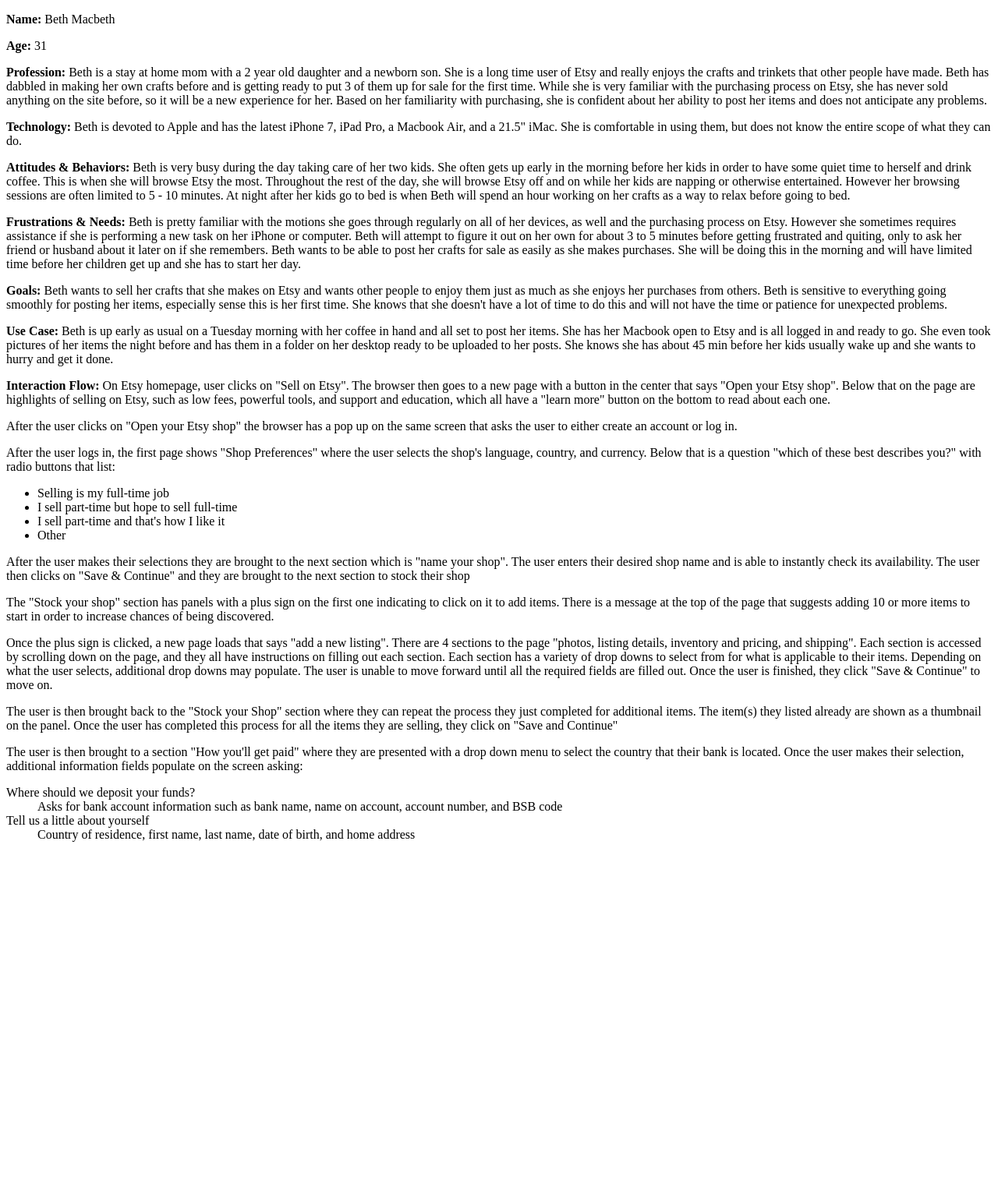
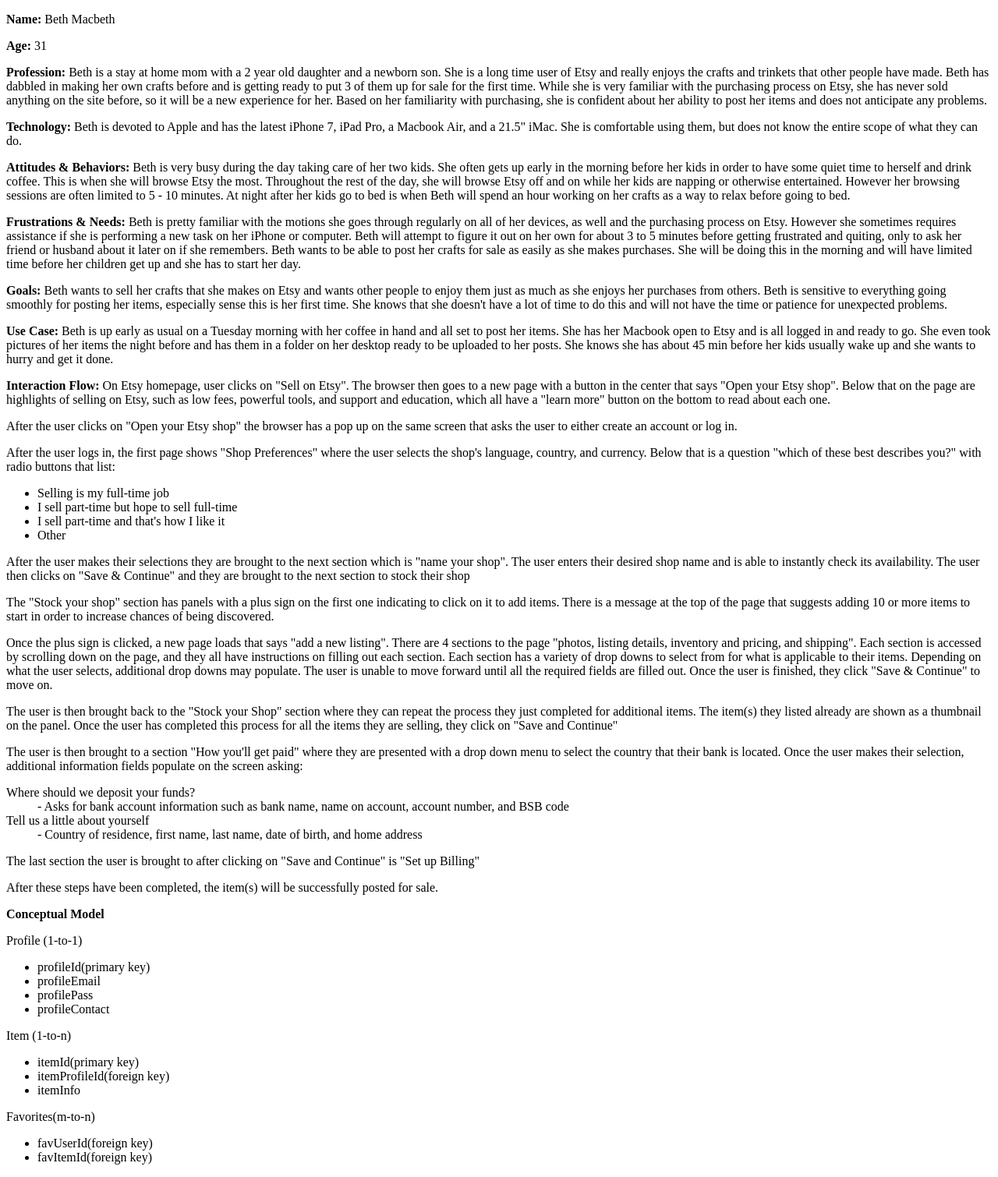
Before and after one commit to djackreuter/data-design-etsy, a PHP site: page / in a window 1280 px wide. Shown: the part 431-1941 px from the top of the page at 78% size. Before the commit the page ends 1511 px from the top, so only its background shows below. Run offline with PHP 8.4, Linux system fonts and the light colour scheme.

Commit message:
added conceptual model

```diff
--- a/index.php
+++ b/index.php
@@ -17,14 +17,14 @@
 			site before, so it will be a new experience for her. Based on her familiarity with purchasing, she
 			is confident about her ability to post her items and does not anticipate any problems.</p>
 		<p><strong>Technology:</strong> Beth is devoted to Apple and has the latest iPhone 7, iPad Pro, a Macbook Air,
-			and a 21.5" iMac. She is comfortable in using them, but does not know the entire scope of what they can do.</p>
-		<p><strong>Attitudes & Behaviors:</strong> Beth is very busy during the day taking care of her two kids. She
+			and a 21.5" iMac. She is comfortable using them, but does not know the entire scope of what they can do.</p>
+		<p><strong>Attitudes &amp; Behaviors:</strong> Beth is very busy during the day taking care of her two kids. She
 			often gets up early in the morning before her kids in order to have some quiet time to herself and drink
 			coffee. This is when she will browse Etsy the most. Throughout the rest of the day, she will browse Etsy
 			off and on while her kids are napping or otherwise entertained. However her browsing sessions are
 			often limited to 5 - 10 minutes. At night after her kids go to bed is when Beth will spend an hour working
 			on her crafts as a way to relax before going to bed.</p>
-		<p><strong>Frustrations & Needs:</strong> Beth is pretty familiar with the motions she goes through regularly
+		<p><strong>Frustrations &amp; Needs:</strong> Beth is pretty familiar with the motions she goes through regularly
 			on all of her devices, as well and the purchasing process on Etsy. However she sometimes requires assistance
 			if she is performing a new task on her iPhone or computer. Beth will attempt to figure it out on her own for
 			about 3 to 5 minutes before getting frustrated and quiting, only to ask her friend or husband about it later
@@ -40,11 +40,10 @@
 			even took pictures of her items the night before and has them in a folder on her desktop ready to be
 			uploaded to her posts. She knows she has about 45 min before her kids usually wake up and she wants to hurry
 			and get it done.</p>
-		<p><strong>Interaction Flow:</strong> On Etsy homepage, user clicks on &quot;Sell on Etsy&quot;. The browser then
-			goes to
-			a new page with a button in the center that says &quot;Open your Etsy shop&quot;. Below that on the page are
-			highlights of selling on Etsy, such as low fees, powerful tools, and support and education, which all have a
-			&quot;learn more&quot; button on the bottom to read about each one.</p>
+		<p><strong>Interaction Flow:</strong> On Etsy homepage, user clicks on &quot;Sell on Etsy&quot;. The browser
+			then goes to a new page with a button in the center that says &quot;Open your Etsy shop&quot;. Below that on
+			the page are highlights of selling on Etsy, such as low fees, powerful tools, and support and education,
+			which all have a &quot;learn more&quot; button on the bottom to read about each one.</p>
 		<p>After the user clicks on &quot;Open your Etsy shop&quot; the browser has a pop up on the same screen that
 			asks the user to either create an account or log in.</p>
 		<p>After the user logs in, the first page shows &quot;Shop Preferences&quot; where the user selects the shop's
@@ -79,9 +78,31 @@
 			information fields populate on the screen asking:</p>
 		<dl>
 			<dt>Where should we deposit your funds?</dt>
-			<dd>Asks for bank account information such as bank name, name on account, account number, and BSB code</dd>
+			<dd>- Asks for bank account information such as bank name, name on account, account number, and BSB code</dd>
 			<dt>Tell us a little about yourself</dt>
-			<dd>Country of residence, first name, last name, date of birth, and home address</dd>
+			<dd>- Country of residence, first name, last name, date of birth, and home address</dd>
 		</dl>
+		<p>The last section the user is brought to after clicking on &quot;Save and Continue&quot; is &quot;Set up
+			Billing&quot;</p>
+		<p>After these steps have been completed, the item(s) will be successfully posted for sale.</p>
+		<p><strong>Conceptual Model</strong></p>
+		<p>Profile (1-to-1)</p> <!-- one user can have one profile/account -->
+		<ul>
+			<li>profileId(primary key)</li>
+			<li>profileEmail</li>
+			<li>profilePass</li>
+			<li>profileContact</li>
+		</ul>
+		<p>Item (1-to-n)</p> <!-- one profile can have many items for sale -->
+		<ul>
+			<li>itemId(primary key)</li>
+			<li>itemProfileId(foreign key)</li>
+			<li>itemInfo</li>
+		</ul>
+		<p>Favorites(m-to-n)</p> <!-- many profiles can favorite many items -->
+		<ul>
+			<li>favUserId(foreign key)</li>
+			<li>favItemId(foreign key)</li>
+		</ul>
 	</body>
 </html>
```
